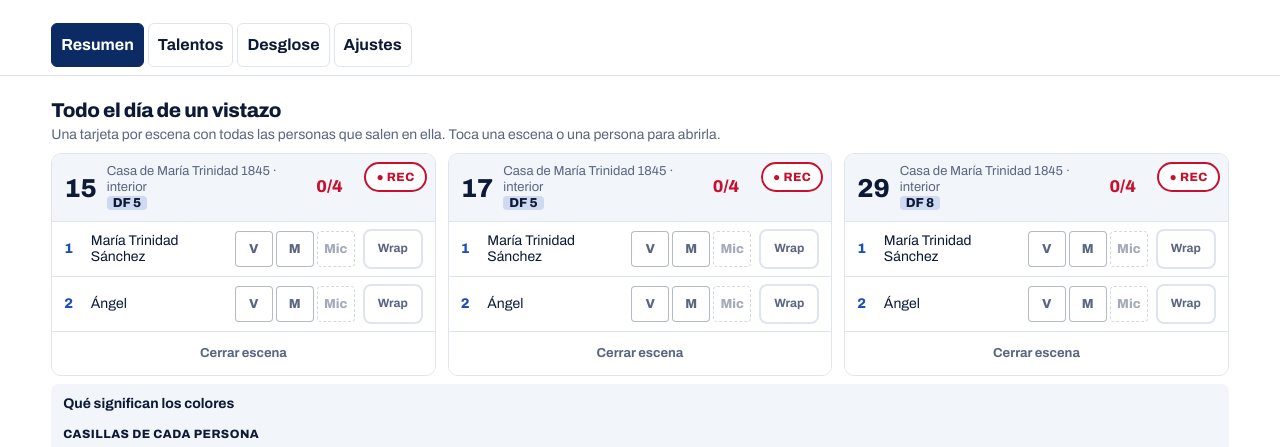
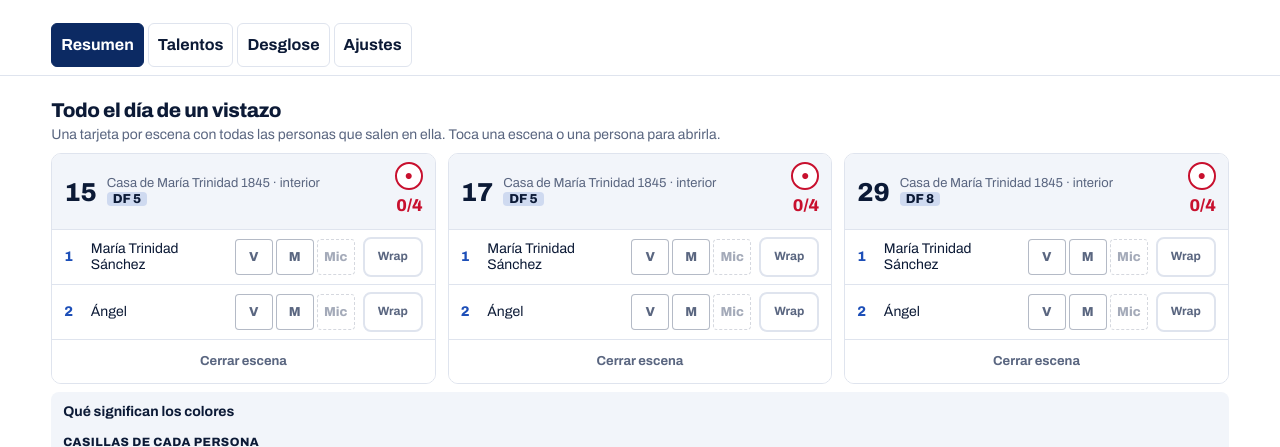
Before and after one commit to carloscidyes-svg/El-juicio-tablero, a plain HTML site: page index.html in a window 1280 px wide. Shown: the part 286-733 px from the top of the page. Drawn offline with Linux system fonts and the light colour scheme.

Commit message:
REC como botón circular; estado debajo
Co-Authored-By: Claude Sonnet 5.5 <noreply@anthropic.com>
Claude-Session: https://claude.ai/code/session_01SNLEcpHF6CWDw6PKjvjawK

```diff
--- a/index.html
+++ b/index.html
@@ -192,7 +192,7 @@ button.stt.okb{color:var(--ok)}
 .tiles{display:flex;flex-wrap:wrap;gap:6px;margin-top:10px}
 .tl{width:48px;height:44px;border-radius:8px;border:2px solid var(--rule);background:linear-gradient(0deg,color-mix(in srgb,var(--ok) 28%,transparent) var(--p),var(--bg) var(--p));color:var(--ink);font:inherit;font-stretch:112%;font-weight:800;font-size:16px;cursor:pointer;padding:0}
 .tl.ok{border-color:var(--ok);border-width:3px;color:var(--ok)}
-.tl.rec{background:var(--red);border-color:var(--red);color:#fff}.oc2.rec{border-color:var(--red);box-shadow:0 0 0 2px var(--red)}.nn.rc{color:var(--red);font-weight:800}.oc2.rw{position:relative}.oc2.rw .och{padding-right:92px}.recp{position:absolute;top:8px;right:8px;height:30px;padding:0 10px;border-radius:99px;border:2px solid var(--red);background:var(--bg);color:var(--red);font:inherit;font-weight:800;font-size:12px;letter-spacing:.04em;cursor:pointer;z-index:2}.recp.on{background:var(--red);color:#fff}.recp:disabled{cursor:default;opacity:.6}
+.tl.rec{background:var(--red);border-color:var(--red);color:#fff}.oc2.rec{border-color:var(--red);box-shadow:0 0 0 2px var(--red)}.nn.rc{color:var(--red);font-weight:800}.oc2.rw{position:relative}.oc2.rw .och .nn{align-self:end;margin-top:30px}.recp{position:absolute;top:8px;right:12px;width:28px;height:28px;padding:0;border-radius:50%;border:2px solid var(--red);background:var(--bg);color:var(--red);font:inherit;font-size:14px;line-height:1;cursor:pointer;z-index:2}.recp.on{background:var(--red);color:#fff}.recp:disabled{cursor:default;opacity:.6}
 .recb{display:block;width:100%;min-height:44px;border:0;border-top:1px solid var(--rule);background:var(--bg);color:var(--red);font:inherit;font-weight:800;font-size:14px;cursor:pointer}.recb.on{background:var(--red);color:#fff}.recb:disabled{cursor:default;opacity:.5}
 .tl.cl{background:var(--rule);border-color:var(--rule);color:var(--mute);opacity:.85}
 .wbr{min-height:40px;min-width:60px;padding:0 8px;border-radius:8px;border:2px solid var(--rule);background:var(--bg);color:var(--mute);font:inherit;font-weight:700;font-size:12px;cursor:pointer;white-space:nowrap}
@@ -394,7 +394,7 @@ function xt(sc){const xs=rows.filter(r=>r.k==='x');if(!xs.length)return'';
 function xgente(sid){const x=rows.filter(r=>r.k==='x'&&r.scAll[sid]).map(r=>r.scAll[sid]+'× '+r.name);return x.length?`<div class="cg"><b>Extras:</b> ${x.join(' · ')}</div>`:''}
 function arte(){return vsc().map(sc=>{const sid=sc[0],cd=isDone(sid),a=artOf(sd,sid),b=artOf(pr,sid),dv=artOf(dgV,sid),dp=artOf(dgP,sid),ds=artOf(dgS,sid);
  const li=L=>L.length?`<ul class="al">${L.map(x=>`<li>${x}</li>`).join('')}</ul>`:'<p class="who" style="margin:4px 12px">—</p>';
- return `<div class="oc2${cd?' closed':''}"><div class="och" style="cursor:default"><span class="id">${sid}</span><span class="ds">${sc[1]}<br><b class="dfb">${dfl(sid)}</b></span><span class="nn" style="color:var(--ok)">${cd?'CERRADA ✓':''}</span>${isRec(sid)?'<span class="nn rc">● REC</span>':''}</div>${sy[sid]?`<div class="syn">${sy[sid]}</div>`:''}${xgente(sid)}${dv.length?`<div class="at">Vestuario · ${dv.length}</div>${li(dv)}`:''}${dp.length?`<div class="at">Producción · ${dp.length}</div>${li(dp)}`:''}${ds.length?`<div class="at">Sonido · ${ds.length}</div>${li(ds)}`:''}<div class="at">Set dressing · ${a.length}</div>${li(a)}<div class="at">Props · ${b.length}</div>${li(b)}</div>`}).join('')}
+ return `<div class="oc2${cd?' closed':''}"><div class="och" style="cursor:default"><span class="id">${sid}</span><span class="ds">${sc[1]}<br><b class="dfb">${dfl(sid)}</b></span><span class="nn" style="color:var(--ok)">${cd?'CERRADA ✓':''}</span>${isRec(sid)?'<span class="nn rc">●</span>':''}</div>${sy[sid]?`<div class="syn">${sy[sid]}</div>`:''}${xgente(sid)}${dv.length?`<div class="at">Vestuario · ${dv.length}</div>${li(dv)}`:''}${dp.length?`<div class="at">Producción · ${dp.length}</div>${li(dp)}`:''}${ds.length?`<div class="at">Sonido · ${ds.length}</div>${li(ds)}`:''}<div class="at">Set dressing · ${a.length}</div>${li(a)}<div class="at">Props · ${b.length}</div>${li(b)}</div>`}).join('')}
 function wrapStrip(){
  const w=rows.filter(r=>wrapN(r)>0).map(r=>r.k==='t'?r.name+' ('+r.act+')':r.name+' ('+wrapN(r)+' de '+r.qty+')');
  return w.length?`<div class="wrp"><b>WRAP:</b> ${w.join(' · ')}</div>`:''}
@@ -403,7 +403,7 @@ function overview(){
   const lines=us.map(u=>{const r=u.r,ok=okU(r,sid);
    return `<div class="ol${ok?' ok':''}"><button class="on1 nb" data-go="${sid}"><em>${r.k==='t'?r.n:u.need+'×'}</em><span class="nt">${r.name}</span></button><span class="sqs">${sqs(r,sid)}</span>${wrb(r)}</div>`}).join('');
   if(isDone(sid))return `<div class="oc2 closed" id="sc-${sid}"><button class="och" data-go="${sid}"><span class="id">${sid}</span><span class="ds">${sc[1]}<br><b class="dfb">${dfl(sid)}</b></span><span class="nn" style="color:var(--ok)">CERRADA ✓</span></button>${cgente(sid)}<button class="clb" data-dn="${sid}"${ro()?' disabled':''}>Reabrir escena</button></div>`;
-  return `<div class="oc2 rw${st.done?' ok':''}${isRec(sid)?' rec':''}" id="sc-${sid}"><button class="och" data-go="${sid}"><span class="id">${sid}</span><span class="ds">${sc[1]}<br><b class="dfb">${dfl(sid)}</b></span><span class="nn">${st.done?'LISTA ✓':st.sg+'/'+st.sn}</span><i style="width:${p}%"></i></button><button class="recp${isRec(sid)?' on':''}" data-rc="${sid}"${ro()?' disabled':''} title="${isRec(sid)?'Grabando: tocar para quitar':'Marcar como grabando'}">● REC</button>${lines}${wrLines(sid)}<button class="clb" data-dn="${sid}"${ro()?' disabled':''}>Cerrar escena</button></div>`}).join('');
+  return `<div class="oc2 rw${st.done?' ok':''}${isRec(sid)?' rec':''}" id="sc-${sid}"><button class="och" data-go="${sid}"><span class="id">${sid}</span><span class="ds">${sc[1]}<br><b class="dfb">${dfl(sid)}</b></span><span class="nn">${st.done?'LISTA ✓':st.sg+'/'+st.sn}</span><i style="width:${p}%"></i></button><button class="recp${isRec(sid)?' on':''}" data-rc="${sid}"${ro()?' disabled':''} title="${isRec(sid)?'Grabando: tocar para quitar':'Marcar como grabando'}">●</button>${lines}${wrLines(sid)}<button class="clb" data-dn="${sid}"${ro()?' disabled':''}>Cerrar escena</button></div>`}).join('');
 }
 function talentos(k){
  return rows.filter(r=>r.k===k).sort((a,b)=>(isWr(b)?1:0)-(isWr(a)?1:0)||(sortBy==='name'?a.name.localeCompare(b.name,'es'):(a.k==='t'?a.n-b.n:rows.indexOf(a)-rows.indexOf(b)))).map(r=>{
```
